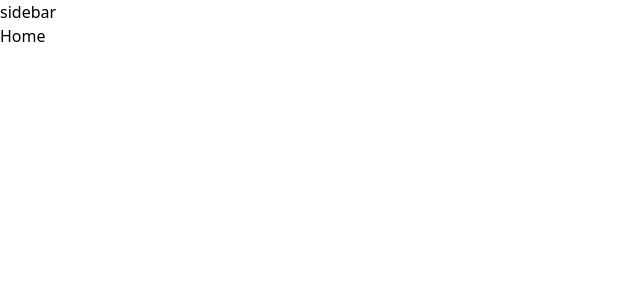
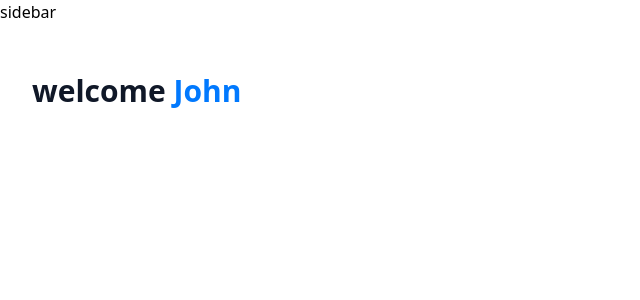
Before and after one commit to PtlMarty/banking-yt-project, a Next.js app: page / in a window 1280 px wide. Shown: the top 300 px of the page, without its empty margins (0-640 px from the left). Built offline with nearby package versions, Linux system fonts and the light colour scheme.

Commit message:
home dashboard implementation

```diff
--- a/app/(root)/page.tsx
+++ b/app/(root)/page.tsx
@@ -1,7 +1,23 @@
-import React from "react";
+import HeaderBox from "@/components/HeaderBox";
 
 const Home = () => {
-  return <div>Home</div>;
+  const loggedIn = {
+    firsName: "John",
+  };
+  return (
+    <section className="home">
+      <div className="home-content">
+        <header className="home-header">
+          <HeaderBox
+            type="greeting"
+            title="welcome"
+            user={loggedIn?.firsName || "guest"}
+            subtext="to your online banking"
+          />
+        </header>
+      </div>
+    </section>
+  );
 };
 
 export default Home;
--- /dev/null
+++ b/components/HeaderBox.tsx
@@ -0,0 +1,19 @@
+const HeaderBox = ({
+  type = "title",
+  title,
+  subtext,
+  user,
+}: HeaderBoxProps) => {
+  return (
+    <div className="header-box">
+      <h1 className="header-box-title">
+        {title}
+        {type === "greeting" && (
+          <span className="text-bankGradient"> {user}</span>
+        )}
+      </h1>
+    </div>
+  );
+};
+
+export default HeaderBox;
```
